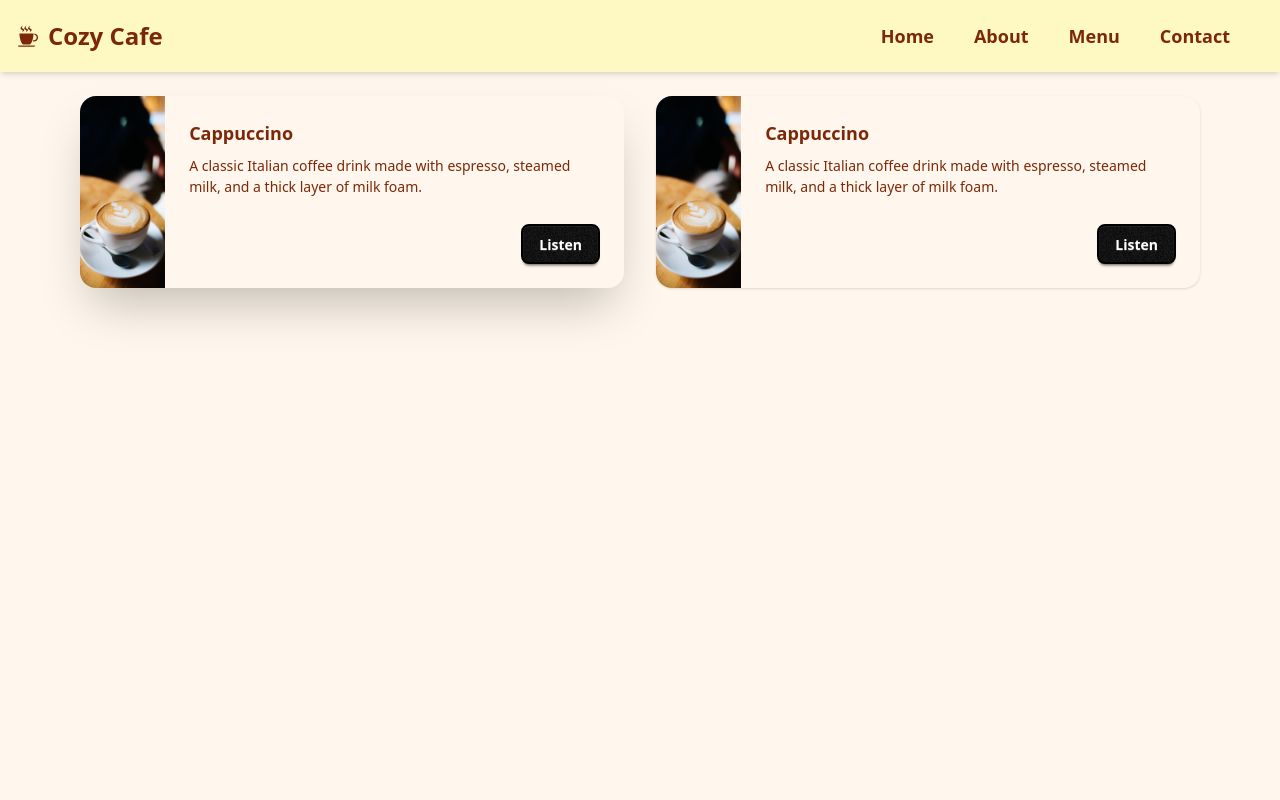
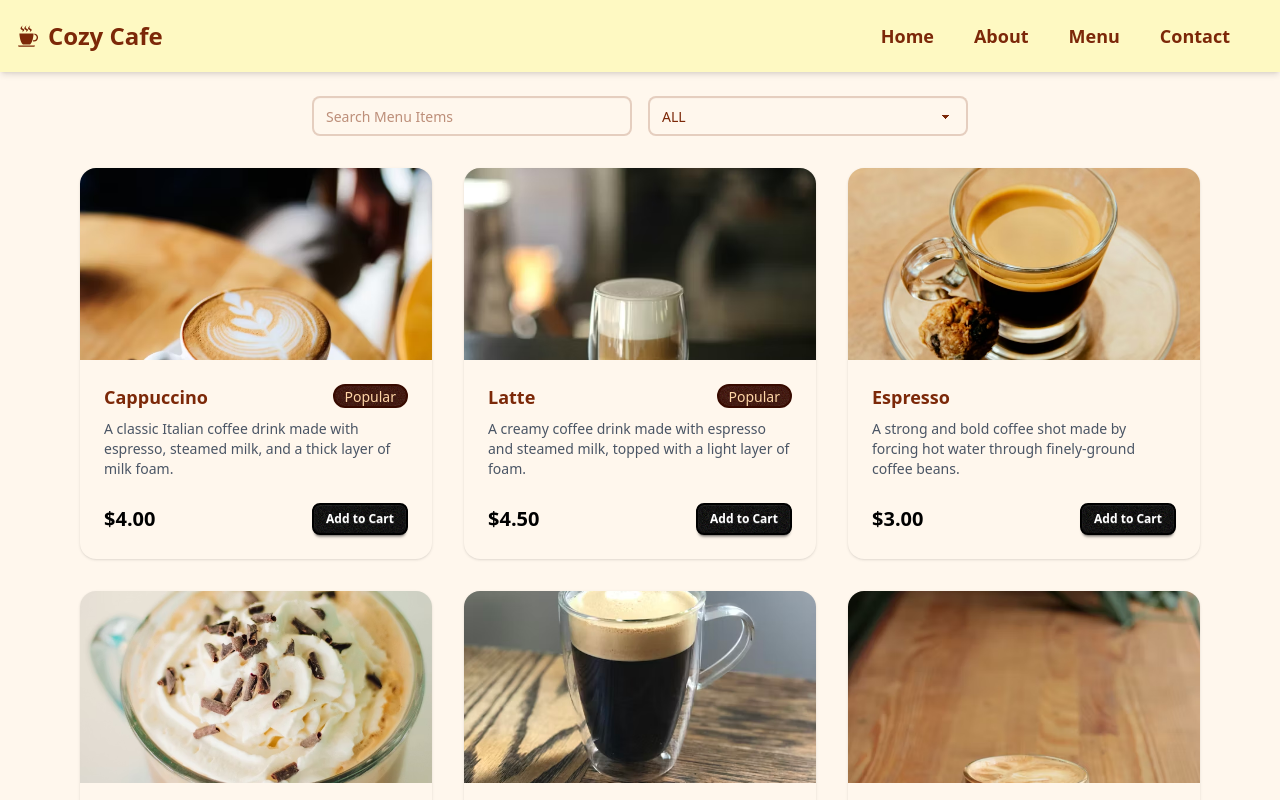
Before and after one commit to AungKoKoKhant-akkk/Cafe, a React (Vite) app: page /menu in a window 1280 px wide. Shown: the top 800 px of the page. Built offline with nearby package versions, Linux system fonts and the light colour scheme.

Commit message:
Menu Data filter and categories

```diff
--- a/src/pages/Menu.jsx
+++ b/src/pages/Menu.jsx
@@ -1,43 +1,72 @@
-import React from 'react'
+import React, { useState } from 'react'
 import MenuData from '../data/MenuData.js';
 
 function Menu() {
-    const firstItem = MenuData[0];
+    const [categories, setCategories] = useState('All')
+    const [searchMenuItems, setSearchMenuItems] = useState('')
+
+    const filterMenuItem = MenuData.filter(item => {
+        const categoryMatch = categories === 'All' || item.category === categories
+        const searchMatch = item.name.toLowerCase().includes(searchMenuItems.toLowerCase())
+        return categoryMatch && searchMatch
+    })
     return (
-        <div className='max-w-6xl mx-auto p-4 mt-20 grid grid-cols-1 md:grid-cols-2 gap-8 '>
-            <div className="card card-side bg-base-100 shadow-2xl ">
-                <figure>
-                    <img
-                        src={firstItem.image}
-                        alt={firstItem.name}
-                        className='w-32 h-auto object-cover' />
-                </figure>
-                <div className="card-body">
-                    <h2 className="card-title">{firstItem.name}</h2>
-                    <p>{firstItem.description}</p>
-                    <div className="card-actions justify-end">
-                        <button className="btn btn-primary">Listen</button>
-                    </div>
-                </div>
+        <div className="max-w-6xl mx-auto p-4 mt-20">
+            {/* Filter Controls */}
+            <div className="flex flex-row justify-center items-center gap-4 mb-8">
+                {/* Search Item */}
+                <input
+                    type="text"
+                    placeholder="Search Menu Items"
+                    value={searchMenuItems}
+                    onChange={(e) => setSearchMenuItems(e.target.value)}
+                    className="input input-bordered w-full max-w-xs"
+                />
+
+                {/* Category Select */}
+                <select
+                    name="categories"
+                    id="categories"
+                    value={categories}
+                    onChange={(e) => setCategories(e.target.value)}
+                    className='select select-bordered w-full max-w-xs'
+                >
+                    <option value="All">ALL</option>
+                    <option value="Coffee">COFFEE</option>
+                    <option value="Food">FOOD</option>
+                    <option value="Pastries">DESSERTS</option>
+                </select>
             </div>
 
+            {/* Card Grid */}
+            <div className=' grid grid-cols-1 md:grid-cols-2 lg:grid-cols-3 gap-8'>
 
-            <div className="card lg:card-side bg-base-100 shadow-sm ">
-                <figure>
-                    <img
-                        src={firstItem.image}
-                        alt={firstItem.name}
-                        className='w-32 h-auto object-cover' />
-                </figure>
-                <div className="card-body">
-                    <h2 className="card-title">{firstItem.name}</h2>
-                    <p>{firstItem.description}</p>
-                    <div className="card-actions justify-end">
-                        <button className="btn btn-primary">Listen</button>
+                {filterMenuItem.map((item) => (
+                    <div key={item.id} className="card bg-base-100 shadow-sm">
+                        <figure className="h-48 w-full overflow-hidden">
+                            <img
+                                src={item.image}
+                                alt={item.name}
+                                className='w-full h-full object-cover' />
+                        </figure>
+                        <div className="card-body">
+                            <div className="flex justify-between items-start">
+                                <h2 className="card-title">{item.name}</h2>
+                                {item.popular && <span className="badge badge-secondary">Popular</span>}
+                            </div>
+                            <p className="text-sm text-gray-600">{item.description}</p>
+                            <div className="card-actions justify-between items-center mt-4">
+                                <span className="text-xl font-bold text-primary">{item.price}</span>
+                                <button className="btn btn-primary btn-sm">Add to Cart</button>
+                            </div>
+                        </div>
                     </div>
-                </div>
+                ))}
             </div>
         </div>
+
+
+
     )
 }
 
```
